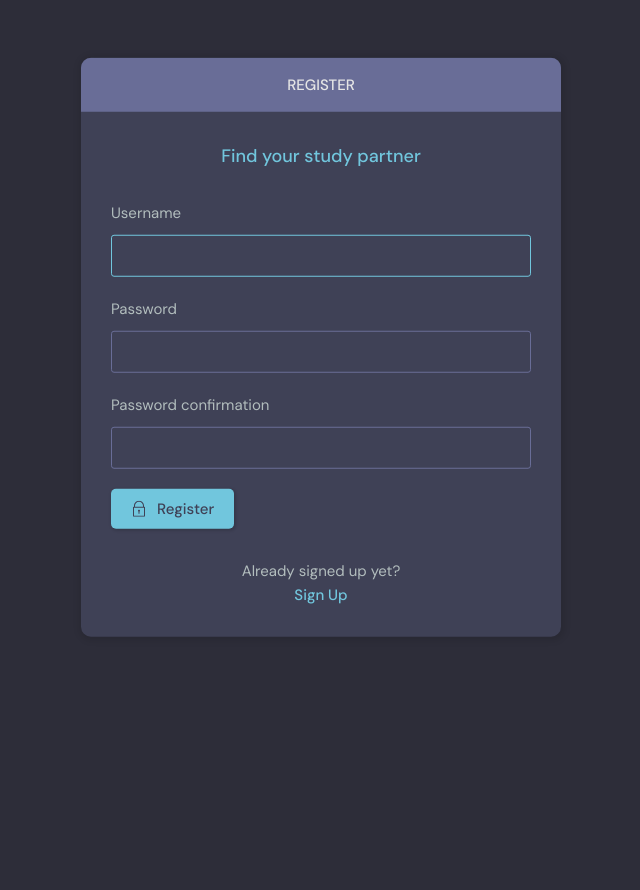
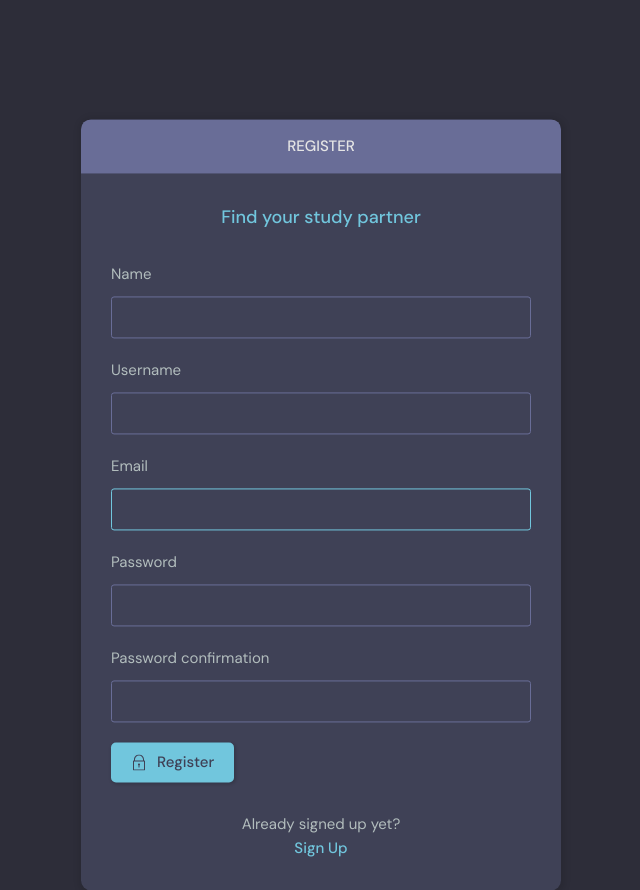
Before and after one commit to samar14bh/social-networking-feed, a Django app: page //register in a window 1280 px wide. Shown: the part 76-966 px from the top of the page, without its empty margins (319-959 px from the left). Before the commit the page ends 713 px from the top, so only its background shows below. Run offline with Django 4.2, Linux system fonts and the light colour scheme.

Commit message:
full project

```diff
--- a/base/admin.py
+++ b/base/admin.py
@@ -1,7 +1,8 @@
 from django.contrib import admin
 
 # Register your models here.
-from .models import Room ,Topic,Message
+from .models import Room ,Topic,Message,User
 admin.site.register(Room)
 admin.site.register(Topic)
 admin.site.register(Message)
+admin.site.register(User)
--- a/base/forms.py
+++ b/base/forms.py
@@ -1,6 +1,12 @@
 from django.forms import ModelForm
-from .models import Room
-from django.contrib.auth.models import User
+from .models import Room,User
+from django.contrib.auth.forms import UserCreationForm
+
+
+class MyUserCreationForm(UserCreationForm):
+    class Meta:
+        model=User
+        fields=['name','username','email','password1','password2']
 class RoomForm(ModelForm):
     class Meta:
         model = Room
@@ -10,4 +16,4 @@ class RoomForm(ModelForm):
 class UserForm(ModelForm):
     class Meta:
         model=User
-        fields=['username','email']
+        fields=['avatar','name','username','email','bio']
--- a/base/models.py
+++ b/base/models.py
@@ -1,8 +1,14 @@
 from django.db import models
-from django.contrib.auth.models  import User
+from django.contrib.auth.models import AbstractUser
 
-
-
+# Create your models here.
+class User(AbstractUser):
+    name=models.CharField(max_length=200,null=True)
+    email=models.CharField(max_length=200,unique=True,null=True)
+    bio=models.TextField(null=True,max_length=300)
+    avatar=models.ImageField(null=True,blank=True,default="avatar.svg")
+    USERNAME_FIELD='email'
+    REQUIRED_FIELDS=[]
 class Topic (models.Model):
     name=models.CharField(max_length=200)
 
--- a/base/templates/base/feed_component.html
+++ b/base/templates/base/feed_component.html
@@ -4,7 +4,7 @@
     <div class="roomListRoom__header">
         <a href="{% url 'user-profile' room.host.id %}" class="roomListRoom__author">
         <div class="avatar avatar--small">
-          <img src="https://randomuser.me/api/portraits/women/11.jpg" />
+          <img src="{{room.host.avatar.url}}" />
         </div>
         <span>@{{room.host.username}}</span>
       </a>
--- a/base/templates/base/login_register.html
+++ b/base/templates/base/login_register.html
@@ -50,7 +50,7 @@
   </div>
   {% else %}
   <div class="container">
-    <div class="layout__box">
+    <div class="layout__box" style="margin-top:150px;">
       <div class="layout__boxHeader">
         <div class="layout__boxTitle">
           <h3>Register</h3>
--- a/base/templates/base/update-user.html
+++ b/base/templates/base/update-user.html
@@ -3,8 +3,8 @@
 {% block content%}
 <main class="update-account layout">
         <div class="container">
-            <div class="layout__box">
-                <div class="layout__boxHeader">
+            <div class="layout__box" style="margin-top:190px;">
+                <div class="layout__boxHeader" >
                     <div class="layout__boxTitle">
                         <a href="{% url 'home'%}">
                             <svg version="1.1" xmlns="http://www.w3.org/2000/svg" width="32" height="32"
@@ -19,7 +19,7 @@
                     </div>
                 </div>
                 <div class="layout__body">
-                    <form class="form" action="" method="POST">
+                    <form class="form" action="" method="POST" enctype="multipart/form-data">
                       {%csrf_token%}
                       {% for field in form %}
                         <div class="form__group">
--- a/base/urls.py
+++ b/base/urls.py
@@ -1,6 +1,5 @@
 from django.urls import path
 from . import views
-
 urlpatterns = [
     path('login/', views.loginPage,name="login"),
     path('logout/', views.logoutUser,name="logout"),
--- a/base/views.py
+++ b/base/views.py
@@ -5,8 +5,8 @@ from django.db.models import Q
 from .forms import RoomForm ,UserForm
 from django.contrib import messages
 from django.contrib.auth import authenticate , login , logout
+from .forms import MyUserCreationForm
 from django.contrib.auth.decorators import login_required
-from django.contrib.auth.forms import UserCreationForm
 #create function and methods
 """rooms=[
     {'id':1, 'name':'room1'},
@@ -20,7 +20,7 @@ def loginPage(request):
     if request.user.is_authenticated:
         return redirect('home')
     if request.method=='POST':
-        username=request.POST.get('username').lower()
+        username=request.POST.get('email').lower()
         password=request.POST.get('password')
         try:
             user=User.objects.get(username=user)
@@ -42,9 +42,9 @@ def logoutUser(request):
 
 
 def registerPage(request):
-    form=UserCreationForm()
+    form=MyUserCreationForm()
     if request.method=='POST':
-        form=UserCreationForm(request.POST)
+        form=MyUserCreationForm(request.POST)
         if form.is_valid():
             user =form.save(commit=False)
             user.username=user.username.lower()
@@ -158,7 +158,7 @@ def updateUser(request):
     user=request.user
     form=UserForm(instance=user)
     if request.method=='POST':
-        form=UserForm(request.POST,instance=user)
+        form=UserForm(request.POST,request.FILES,instance=user)
         if form.is_valid():
             form.save()
             return redirect('user-profile',pk=user.id)
--- a/studybud/settings.py
+++ b/studybud/settings.py
@@ -41,6 +41,8 @@ INSTALLED_APPS = [
     'rest_framework',
     'corsheaders',
 ]
+
+AUTH_USER_MODEL='base.User'
 
 MIDDLEWARE = [
     "corsheaders.middleware.CorsMiddleware",
@@ -124,9 +126,12 @@ USE_TZ = True
 # https://docs.djangoproject.com/en/4.2/howto/static-files/
 
 STATIC_URL = 'static/'
+MEDIA_URL='/images/'
 STATICFILES_DIRS=[
     BASE_DIR /'static'
 ]
+
+MEDIA_ROOT=BASE_DIR / 'static/images'
 
 # Default primary key field type
 # https://docs.djangoproject.com/en/4.2/ref/settings/#default-auto-field
--- a/studybud/urls.py
+++ b/studybud/urls.py
@@ -1,7 +1,8 @@
 
 from django.contrib import admin
 from django.urls import path, include
-from django.http import HttpResponse
+from django.conf import settings
+from django.conf.urls.static import static
 
 
 urlpatterns = [
@@ -10,3 +11,4 @@ urlpatterns = [
     path('api/', include('base.api.urls')),
 
 ]
+urlpatterns+=static(settings.MEDIA_URL, document_root=settings.MEDIA_ROOT)
--- a/templates/navbar.html
+++ b/templates/navbar.html
@@ -24,7 +24,7 @@
         <div class="header__user">
           <a href="{% url 'user-profile' request.user.id%}">
             <div class="avatar avatar--medium active">
-              <img src="https://randomuser.me/api/portraits/men/37.jpg" />
+              <img src="{{user.avatar.url}}" />
             </div>
             <p>{{request.user.username}}<span>@{{request.user.username}}</span></p>
           </a>
```
Also changed, not shown: base/migrations/0001_initial.py, base/migrations/0002_topic_room_host_message_room_topic.py (deleted), base/migrations/0002_user_bio_user_name_alter_user_email.py (added), base/migrations/0003_alter_room_options_room_participants.py (deleted), base/migrations/0003_user_avatar.py (added), db.sqlite3, static/images/ki9tidhdpeav28nlwdwtubuwisx_c98f.2560.webp (added), static/images/pxfuel.jpg (added).
